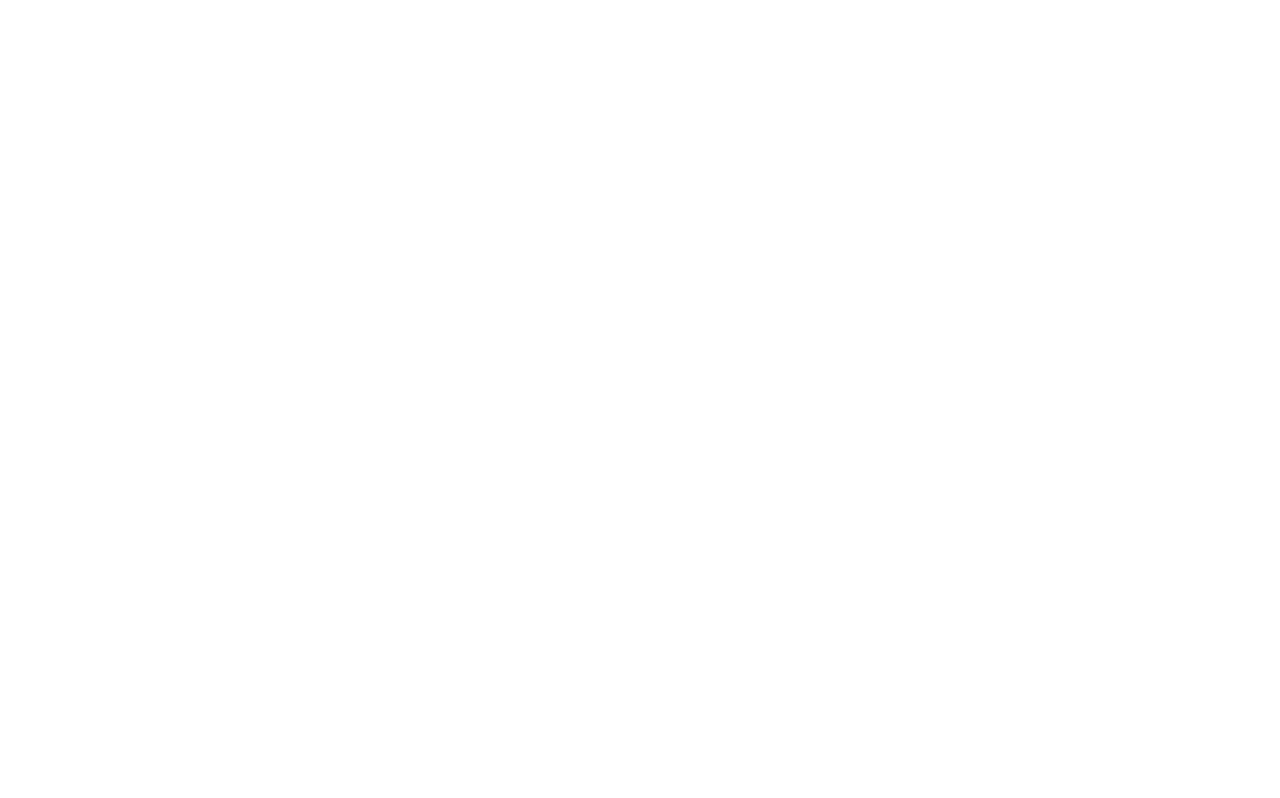
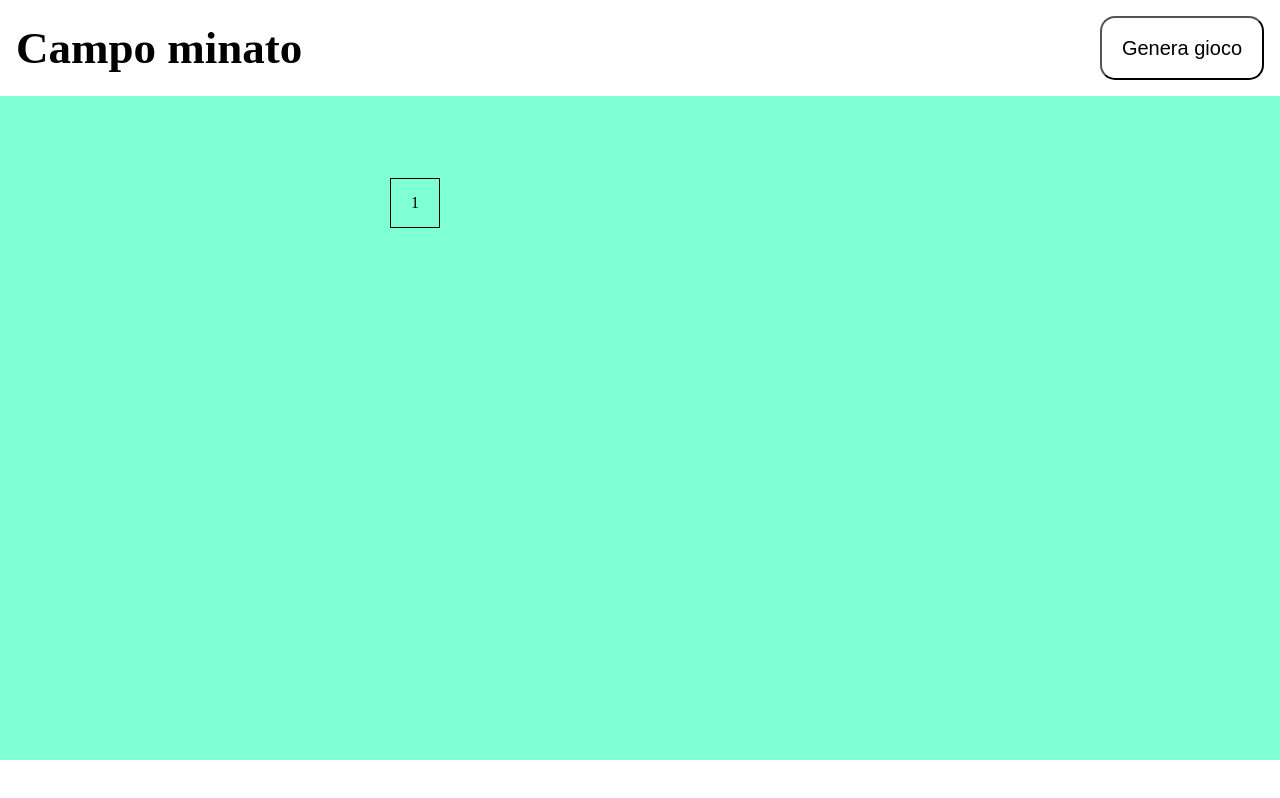
Before and after one commit to Alex100688/js-campominato-grid, a plain HTML site: page index.html in a window 1280 px wide. Drawn offline with Linux system fonts and the light colour scheme.

Commit message:
Aggiunge un box grande e all'interno delle celle

```diff
--- a/css/style.css
+++ b/css/style.css
@@ -4,3 +4,57 @@
     padding: 0;
     margin: 0;
 }
+
+body{
+    display: flex;
+    flex-direction: column;
+    height: 100vh;
+}
+
+header{
+    display: flex;
+    justify-content: space-between;
+    align-items: center;
+   padding: 1rem;
+}
+
+.title{
+    font-size: 2.8125rem;
+    font-weight: bold;
+}
+.btn-play{
+    padding: 1.25rem;
+    border-radius: .9375rem;
+    font-size: 1.25rem;
+    text-align: center;
+    line-height: 1.25rem;
+    background-color: #ffff;
+
+}
+
+main{
+    flex-grow: 1;
+    background-color: #7fffd4;
+    display: flex;
+    justify-content:center ;
+    align-items: center;
+}
+.campo-box{
+    width: 31.25rem;
+    height: 31.25rem;
+    display: flex;
+    flex-wrap: wrap;
+   align-content: flex-start;
+}
+
+.cell-box{
+   width: calc(100% / 10);
+   height: calc(100% / 10);
+   border: .0625rem solid black;
+   display: flex;
+   justify-content: center;
+   align-items: center;
+}
+footer{
+    padding: 1.25rem;
+}
--- a/index.html
+++ b/index.html
@@ -8,7 +8,16 @@
         <link rel="stylesheet" href="css/style.css">
     </head>
     <body>
-
+        <header>
+            <h1 class="title">Campo minato</h1>
+            <button class="btn-play">Genera gioco</button>
+        </header>
+        <main>
+            <div class="campo-box">
+                <div class="cell-box">1</div>
+            </div>
+        </main>
+        <footer></footer>
         <script src="js/main.js"></script>
     </body>
 </html>
```
Lines whose indentation alone changed are shown as unchanged.
